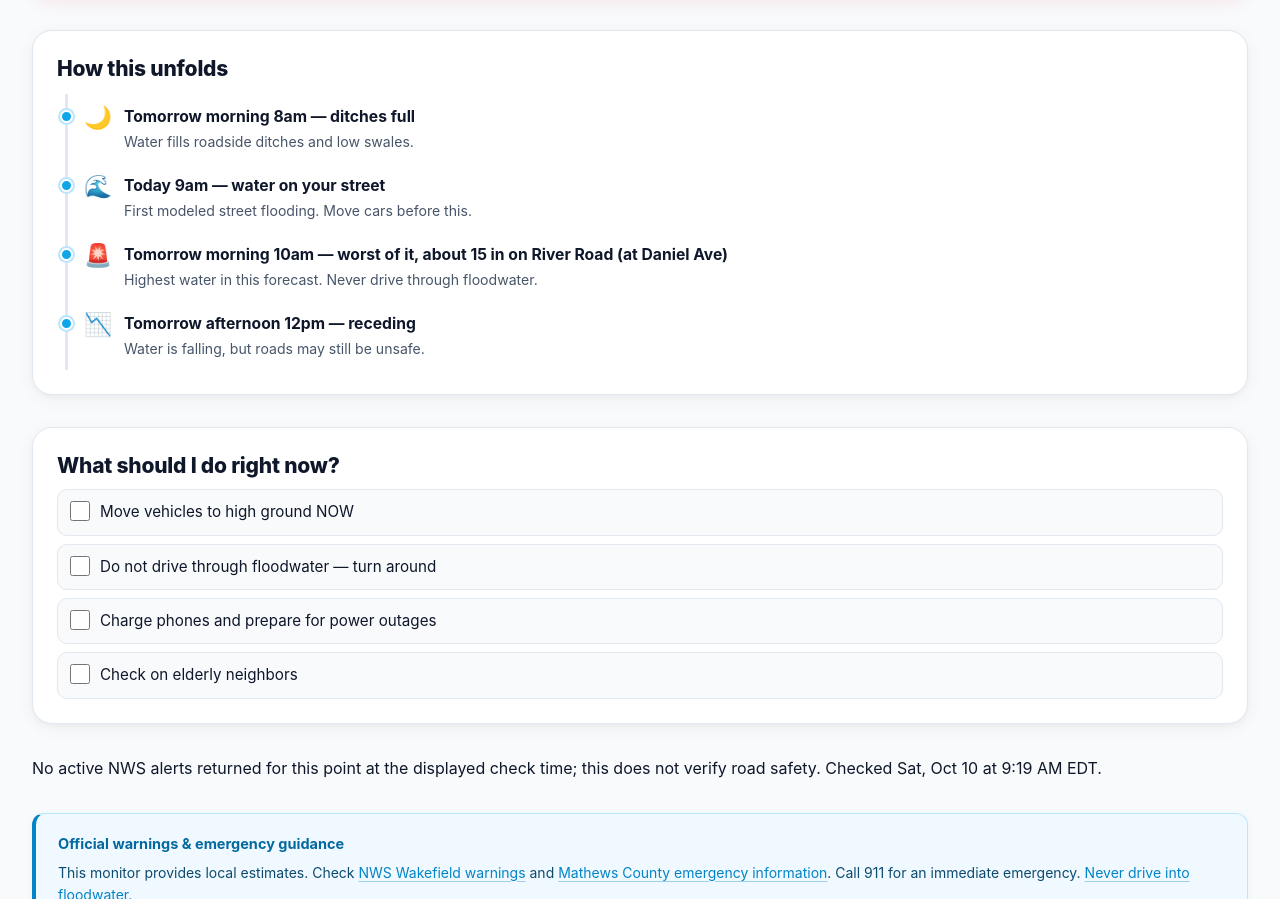
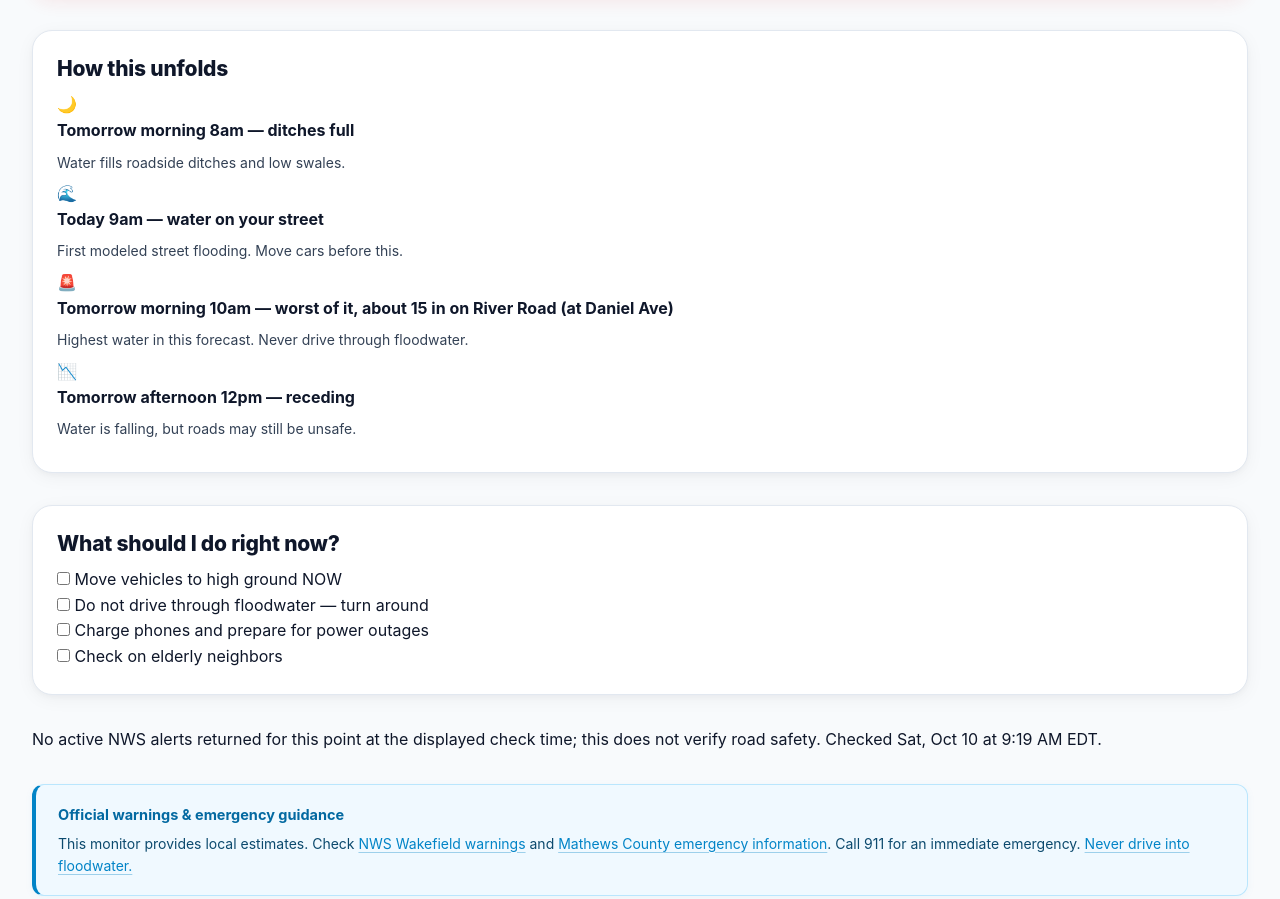
Before and after one commit to flatfoot584/mathews-flood-monitor, a website: page index.html in a window 1280 px wide. Shown: the part 1913-2812 px from the top of the page. Drawn offline with Linux system fonts and the light colour scheme.

Commit message:
Remove timeline+checklist 2/2: styles + checklist JS

```diff
--- a/assets/community.css
+++ b/assets/community.css
@@ -914,7 +914,7 @@ code {
   }
 }
 
-/* ============ UX improvements: dial, picker, jargon, timeline, checklist ============ */
+/* ============ UX improvements: dial, picker, jargon ============ */
 
 /* Status dial: one full-width banner above the fold */
 .status-dial { border-radius: 16px; border: 2px solid; padding: 18px 20px; margin: 0 0 4px; }
@@ -946,22 +946,6 @@ code {
 .street-result-card strong { font-size: 1.05rem; }
 .street-result-card p { margin: 6px 0 0; }
 
-/* Story timeline */
-.story-timeline { list-style: none; margin: 12px 0 0; padding: 0; }
-.story-timeline li { display: flex; gap: 12px; padding: 10px 0; border-left: 3px solid #e2e8f0; padding-left: 16px;
-  margin-left: 8px; position: relative; }
-.story-timeline li::before { content: ""; position: absolute; left: -8px; top: 16px; width: 13px; height: 13px;
-  border-radius: 50%; background: #0ea5e9; border: 2px solid #fff; box-shadow: 0 0 0 2px #bae6fd; }
-.story-timeline .story-emoji { font-size: 1.4rem; line-height: 1.2; }
-.story-timeline strong { display: block; font-size: 0.98rem; }
-.story-timeline p { margin: 2px 0 0; font-size: 0.88rem; color: #475569; }
-
-/* Action checklist */
-.action-checklist { list-style: none; margin: 10px 0 0; padding: 0; display: grid; gap: 8px; }
-.action-checklist li label { display: flex; gap: 10px; align-items: flex-start; background: #f8fafc;
-  border: 1px solid #e2e8f0; border-radius: 10px; padding: 10px 12px; cursor: pointer; font-size: 0.95rem; }
-.action-checklist input[type="checkbox"] { width: 20px; height: 20px; margin-top: 1px; flex-shrink: 0; accent-color: #0284c7; }
-
 /* Signup hero */
 .signup-hero .step-num { display: inline-flex; align-items: center; justify-content: center; width: 30px; height: 30px;
   border-radius: 50%; background: #0284c7; color: #fff; font-size: 1rem; margin-right: 8px; }
--- a/assets/community.js
+++ b/assets/community.js
@@ -92,19 +92,6 @@
     card.appendChild(p);streetRes.appendChild(card);
   });
 
-  /* --- Action checklist: persist per tier+day --- */
-  document.querySelectorAll('.action-checklist').forEach(list=>{
-    const key=list.dataset.checklistKey;if(!key)return;
-    let saved={};try{saved=JSON.parse(localStorage.getItem(key)||'{}');}catch{saved={};}
-    list.querySelectorAll('input[type=checkbox]').forEach(box=>{
-      if(saved[box.dataset.idx])box.checked=true;
-      box.addEventListener('change',()=>{
-        let cur={};try{cur=JSON.parse(localStorage.getItem(key)||'{}');}catch{cur={};}
-        cur[box.dataset.idx]=box.checked;try{localStorage.setItem(key,JSON.stringify(cur));}catch{}
-      });
-    });
-  });
-
   /* --- Audio briefing --- */
   const audioBtn=document.getElementById('audio-briefing-btn'),audioStop=document.getElementById('audio-stop-btn');
   audioBtn?.addEventListener('click',()=>{
```
